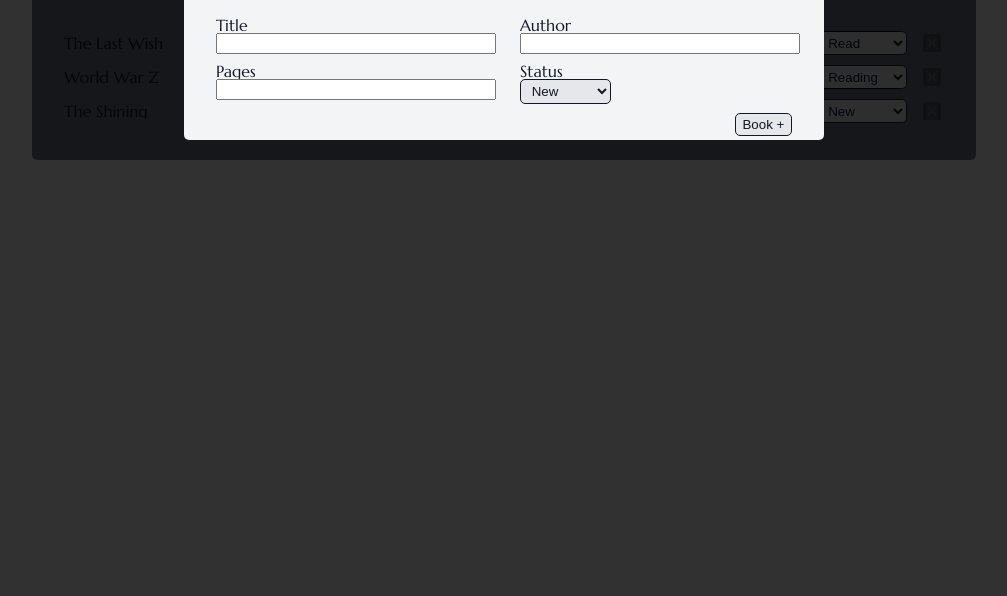
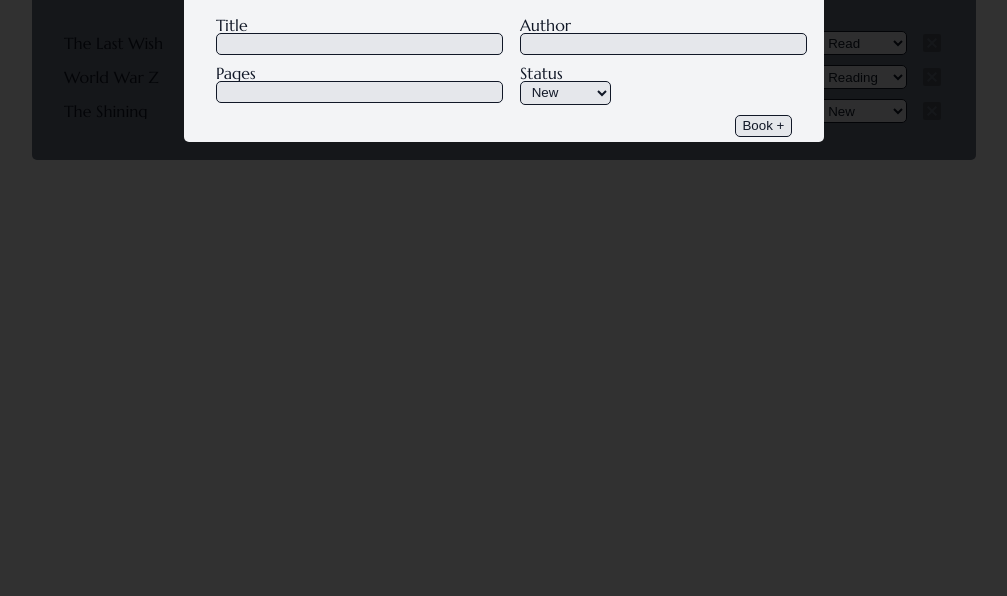
Before and after one commit to Saigunas/Library, a plain HTML site: page index.html in a window 1280 px wide. Shown: the part 204-800 px from the top of the page, without its empty margins (136-1143 px from the left). Drawn offline with Linux system fonts and the light colour scheme.

Commit message:
Added popup input styling

```diff
--- a/style.css
+++ b/style.css
@@ -170,6 +170,11 @@ label {
 .grid-container li input {
     min-width: 5em;
     width: 100%;
+    padding: 0.2em 0.5em;
+    border: var(--button-border);
+    color: var(--library-title-color);
+    background-color: var(--library-author-color);
+    border-radius: var(--border-radius);
 }
 
 .button-wrapper {
```
